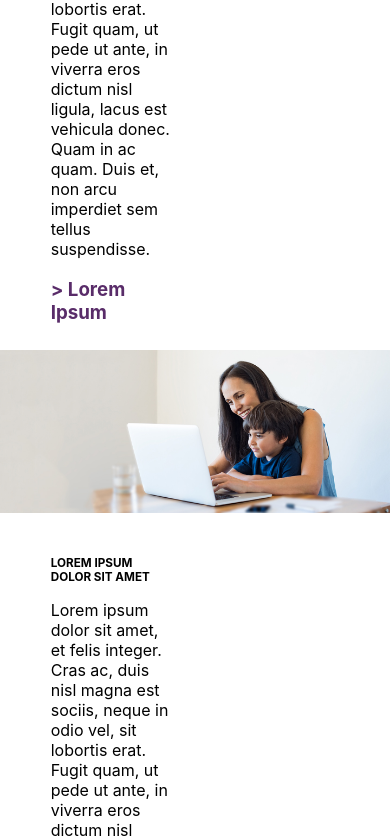
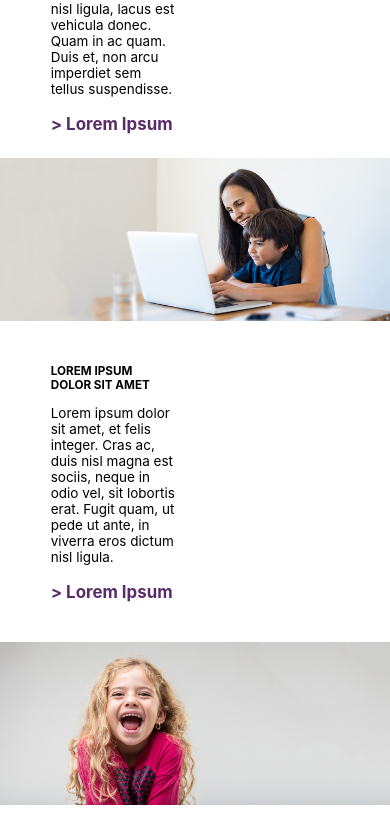
Before and after one commit to phamiter253/front-end-test, a React (Create React App) app: page / in a window 390 px wide. Shown: the part 1046-1884 px from the top of the page. Built offline with nearby package versions, Linux system fonts and the light colour scheme.

Commit message:
Fixing text responsiveness

```diff
--- a/src/App.js
+++ b/src/App.js
@@ -152,7 +152,7 @@ function App() {
             tellus suspendisse.
           </p>
           <a href="/">
-            <h3 style={{ color: "#592c69" }}>&gt; Lorem Ipsum</h3>
+            <h3 style={{ color: "#592c69", fontSize: "2vh" }}>&gt; Lorem Ipsum</h3>
           </a>
         </div>
 
@@ -186,7 +186,7 @@ function App() {
             ut pede ut ante, in viverra eros dictum nisl ligula.
           </p>
           <a href="/">
-            <h3 style={{ color: "#592c69" }}>&gt; Lorem Ipsum</h3>
+            <h3 style={{ color: "#592c69", fontSize: "2vh" }}>&gt; Lorem Ipsum</h3>
           </a>
         </div>
         <div>
@@ -221,7 +221,7 @@ function App() {
                   stroke="#9964aa"
                   strokeWidth="0.5"
                 ></circle>
-                <text x="12" y="60" className="grid-text">
+                <text x="10" y="60" className="grid-text">
                   LOREM
                 </text>
               </svg>
@@ -329,7 +329,7 @@ function App() {
                   stroke="#9964aa"
                   strokeWidth="0.5"
                 ></circle>
-                <text x="12" y="60" className="grid-text">
+                <text x="10" y="60" className="grid-text">
                   LOREM
                 </text>
               </svg>
@@ -343,7 +343,7 @@ function App() {
       <div className="banner" id="banner2">
         <img src={banner2} alt="banner2" />
         <div className="right-text" style={{ paddingRight: "2vw" }}>
-          <h1 style={{ fontSize: "3vw", color: "#592c69" }}>LOREM IPSUM</h1>
+          <h1 style={{ fontSize: "3vw", color: "#592c69", paddingTop: 0 }}>LOREM IPSUM</h1>
           <p>
             Lorem ipsum dolor sit amet, et felis integer. Cras ac, duis nisl
             magna est sociis, neque in odio vel, sit lobortis erat. Fugit quam,
--- a/src/stylesheet.css
+++ b/src/stylesheet.css
@@ -36,6 +36,10 @@ body {
     letter-spacing: .4vw;
     line-height: .9;
     display: block;
+}
+
+p {
+    font-size: 1.6vh;
 }
 
 .logo {
@@ -124,7 +128,7 @@ body {
 }
 
 .grid-text {
-    font-size: .5rem;
+    font-size: .9vh;
     font-weight: 500;
 }
 
```
